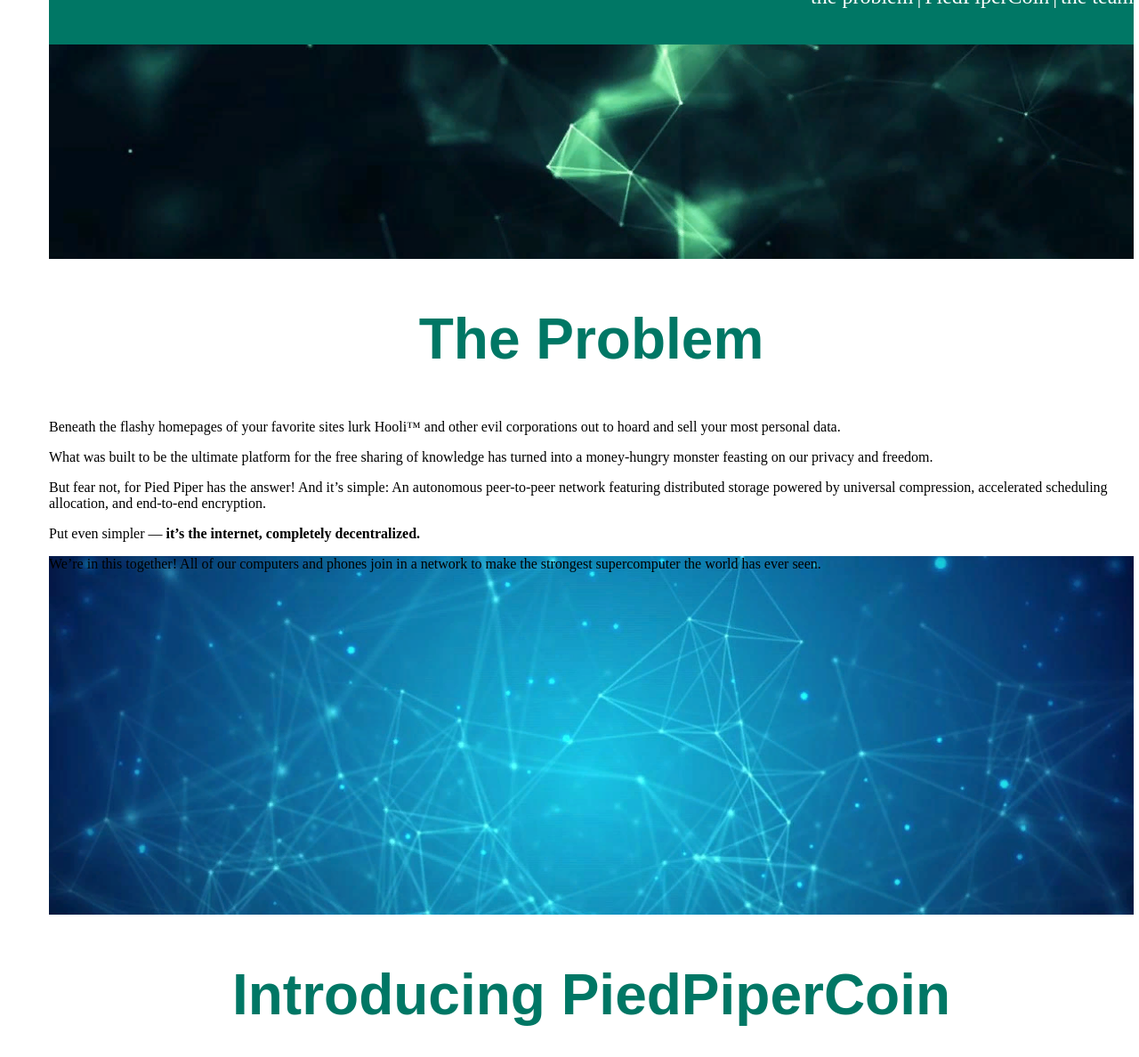
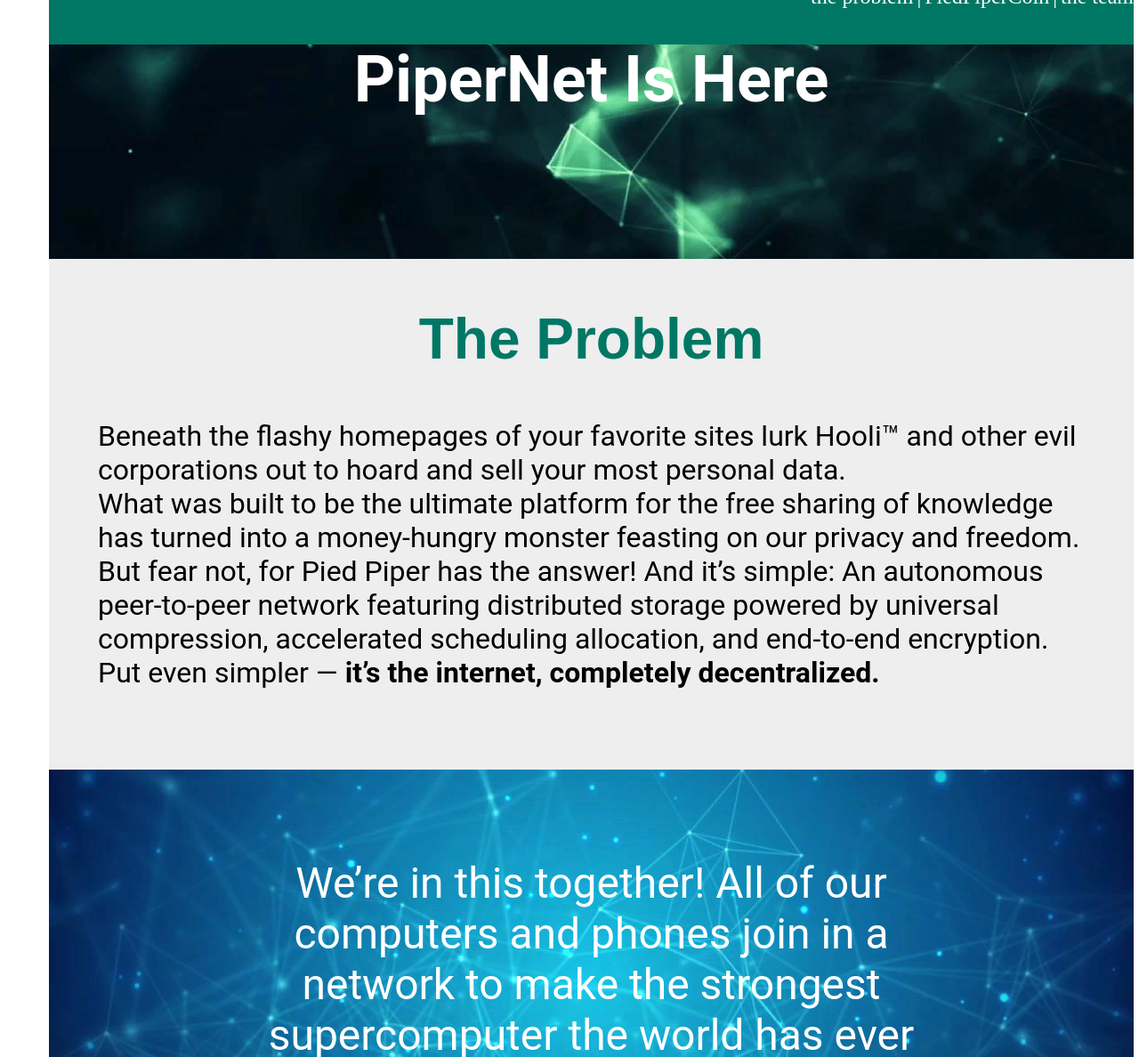
Before and after one commit to MaxoH4uk/Landing, a plain HTML site: page index.html in a window 1280 px wide. Shown: the part 112-1300 px from the top of the page at 89% size. Drawn offline with Linux system fonts and the light colour scheme.

Commit message:
Сделал футер

```diff
--- a/index.html
+++ b/index.html
@@ -51,6 +51,7 @@
           network to make the strongest supercomputer the world has ever seen.
         </p>
       </div>
+      <div class="intro">
         <h2>Introducing PiedPiperCoin</h2>
         <img src="PPC Logo.jpg" />
         <p>
@@ -68,6 +69,7 @@
           Average Joe with a smartphone you'll love all you can do with
           PiedPiperCoin.
         </p>
+      </div>
       <div class="team">
         <h2>The Team</h2>
         <div>
--- a/style.css
+++ b/style.css
@@ -1,9 +1,10 @@
 h1 {
-    font-family: sans-serif;
+  font-family: "Roboto", sans-serif;
   font-size: 72px;
   color: #ffffff;
-    margin: 0 auto;
-    z-index: 1000;
+  display: flex;
+  justify-content: center;
+  align-items: center;
 }
 
 h2 {
@@ -13,6 +14,12 @@ h2 {
   font-size: 64px;
 }
 
+p {
+  font-family: "Roboto", sans-serif;
+  font-size: 32px;
+  margin: 0 55px;
+}
+
 body {
   width: 1219px;
   padding: 0 55px;
@@ -20,7 +27,7 @@ body {
 }
 
 .container {
-    overflow:hidden;
+  background: #eeeeee;
 }
 
 .header {
@@ -28,7 +35,6 @@ body {
   background: #007765;
   width: 1219px;
   display: inline-block;
-
 }
 
 .logo {
@@ -41,26 +47,55 @@ body {
 .nav {
   float: right;
   padding-bottom: 40px;
-
 }
 
-.nav > a, .nav > span  {
+.nav > a,
+.nav > span {
   color: #ffffff;
   text-decoration: none;
   font-size: 24px;
 }
 
-
-
-
 .mainImg {
-    background: url("image_2.png") no-repeat;
+  background: url("image_2.png");
   background-size: cover;
   height: 403px;
+  display: flex;
+  justify-content: center;
 }
 
 .second {
-    background: url("image.png") no-repeat;
+  background: url("image.png");
   background-size: cover;
-    height: 403px;
+  height: 483px;
+  margin-top: 90px;
+  display: flex;
+  justify-content: center;
 }
+
+.second > p {
+  color: #ffffff;
+  font-size: 48px;
+  display: flex;
+  text-align: center;
+  align-items: center;
+  padding: 0 163px;
+}
+
+.intro {
+    background: #ffffff;
+
+}
+
+.footer {
+  background: #333333;
+
+}
+
+.footer > p {
+  margin: 0 auto;
+  font-size: 18px;
+  text-align: center;
+  color: #ffffff;
+  padding: 48px 339px 64px 340px;
+}
```
Lines whose indentation alone changed are shown as unchanged.
